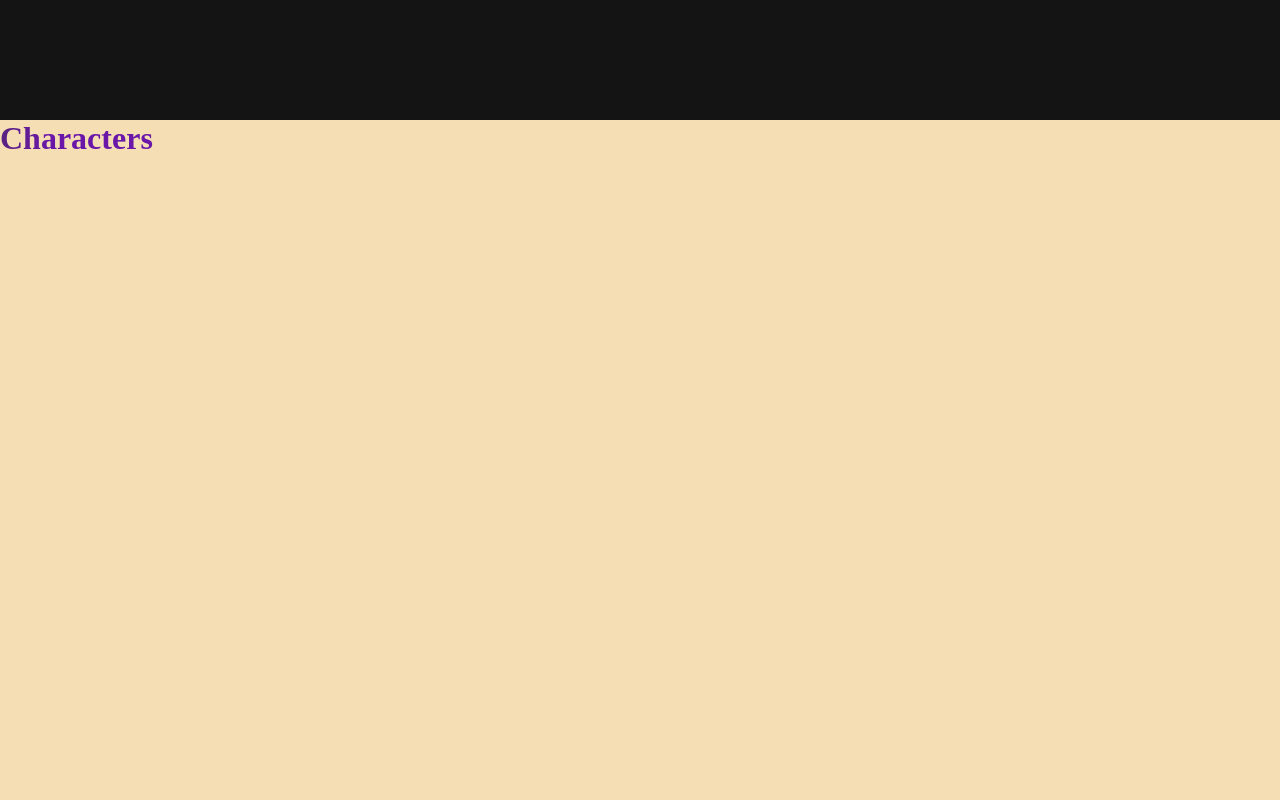
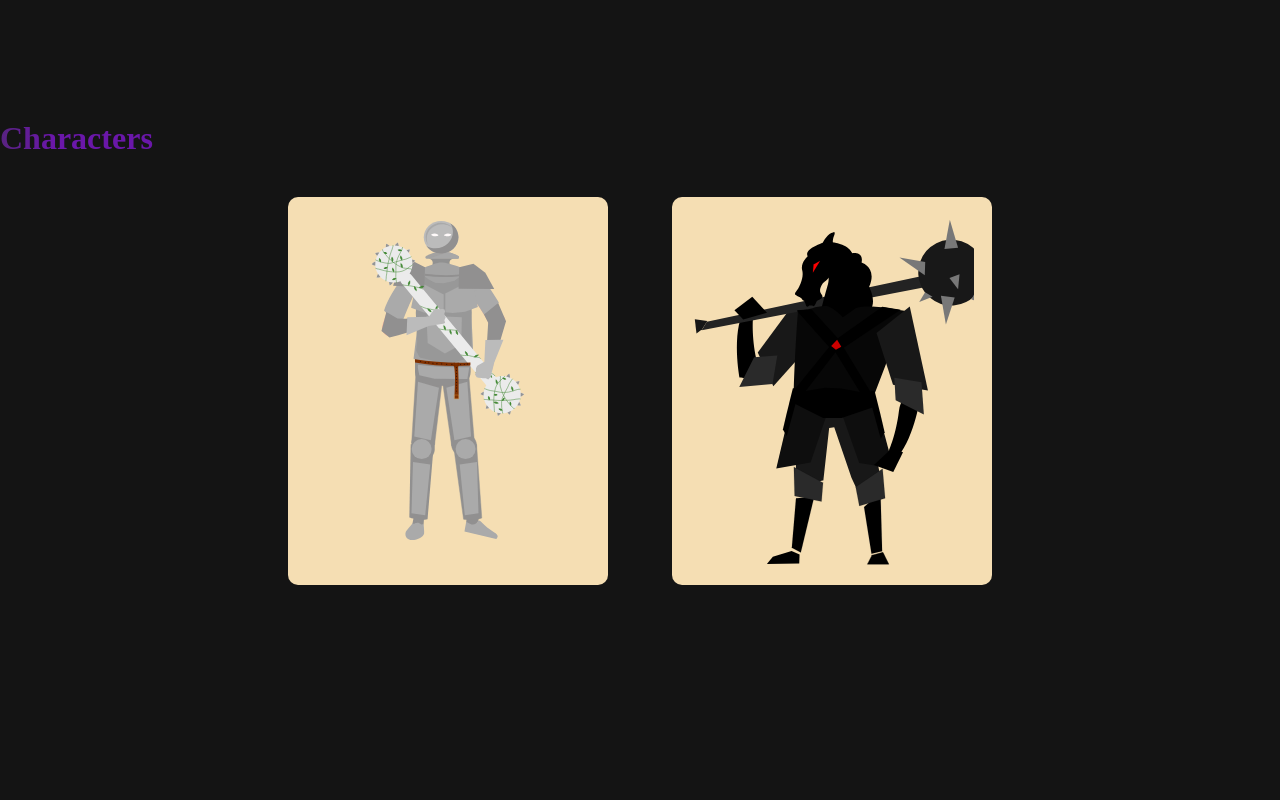
Before and after one commit to jlorlop980/onePageChessGame, a website built with Vite: page index.html in a window 1280 px wide. Shown: the part 1560-2360 px from the top of the page. Built offline with nearby package versions, Linux system fonts and the light colour scheme.

Commit message:
characters added

```diff
--- a/index.html
+++ b/index.html
@@ -5,15 +5,13 @@
     <link rel="icon" type="image/svg+xml" href="/vite.svg" />
     <link rel="stylesheet" href="./src/css/style.css">
     <meta name="viewport" content="width=device-width, initial-scale=1.0" />
-    <title>Chess Game</title>
+    <title>Hail to the Queen</title>
   </head>
   <body>
 
 
     <header>
       <img class="logo" src="./src/img/logo.png" alt="logo">
-      <h1 class="gradientText">Chess Game</h1>
-
     </header>
 
     <main>
@@ -46,6 +44,9 @@
           </a>
 
       </section>
+
+
+
       <section class="prueba" id="Fondos">
         <p class="gradientText">Backgrounds</p>
         <div id="image-track" data-mouse-down-at="0" data-prev-percentage="0">
@@ -54,15 +55,45 @@
           <img class="image" src="./src/img/bgPurple.jpg" alt="background Purple" draggable="false">
         </div>
       </section>
+
+
+
       <section class="prueba" id="Personajes">
         <h2 class="gradientText">Characters</h2>
+        <div class="cartitas">
+        <div class="scene scene--card">
+          <div class="carta">
+            <div class="card__face card__face--front">
+              <img class="personaje" src="src/img/Pawn_piece.svg" alt="personaje del peón">
+            </div>
+            <div class="card__face card__face--back">
+              <p class="lore">Once there was a lowly pawn on a chessboard who dreamed of becoming a queen. Despite its small size and limited movements,
+                the pawn never lost hope and kept striving for promotion. Through careful planning and strategic moves, the pawn advanced
+                towards the opposite end of the board.</p>
+            </div>
+          </div>
+        </div>
+        <div class="scene scene--card">
+          <div class="carta">
+            <div class="card__face card__face--front">
+              <img class="personaje" src="src/img/Caballo0.7.0.svg" alt="personaje del caballo">
+            </div>
+            <div class="card__face card__face--back">
+              <p class="lore">In the same chess game, there was a brave and cunning knight who saw the pawn as its enemy. The knight was determined to capture and eliminate the pawn,
+                but the pawn was equally determined to evade the knight's attacks. The two pieces engaged in a fierce battle, each one trying to outmaneuver the other. </p>
+            </div>
+          </div>
+        </div>
+      </div>
       </section>
-      <section class="prueba" id="Inspiracion">Inspiración</section>
+
+
+
+      <section class="prueba" id="Inspiracion">
+        Inspiración
+      </section>
     </main>
 
-    <footer>
-
-    </footer>
 
     <script type="module" src="src/js/main.js"></script>
   </body>
--- a/src/css/style.css
+++ b/src/css/style.css
@@ -19,7 +19,7 @@ header{
   background: linear-gradient(45deg, rgba(20,20,20,1) 0%, rgba(106,23,160,1) 78%);
   display: flex;
   flex-flow: row nowrap;
-  justify-content: space-between;
+  justify-content: center;
   align-items: center;
 
 }
@@ -199,11 +199,70 @@ padding: 0px;
 
 
 #Personajes{
-  background-color:wheat;
+  background-color:rgb(20,20,20);
 }
 
+.scene {
+  display: inline-block;
+  height: 30vw;
+  width: 40vh;
+/*   border: 1px solid #CCC; */
+  margin: 40px 0;
+  perspective: 600px;
+}
 
+.personaje{
+  height: 30vw;
+  width: 40vh;
+}
 
+.carta {
+  height: 30vw;
+  width: 40vh;
+  position: relative;
+  cursor: pointer;
+  transform-style: preserve-3d;
+  transform-origin: center right;
+  transition: transform 1s;
+}
+
+.carta.is-flipped {
+  transform: translateX(-100%) rotateY(-180deg);
+}
+
+.card__face {
+  position: absolute;
+  height: fit-content;
+  width: fit-content;
+  color: white;
+  backface-visibility: hidden;
+}
+
+.card__face--front {
+  background: wheat;
+  border-radius: 10px;
+}
+
+.card__face--back {
+  background: wheat;
+  transform: rotateY(180deg);
+  border-radius: 10px;
+
+}
+
+.lore{
+  padding: 5vmin;
+  font-size: 1rem;
+}
+
+.cartitas{
+  display: flex;
+  position: relative;
+  flex-flow: row wrap;
+  justify-content: center;
+  align-items: center;
+  gap: 5vw;
+}
 
 
 
--- a/src/js/main.js
+++ b/src/js/main.js
@@ -62,3 +62,10 @@ window.ontouchmove = e => handleOnMove(e.touches[0]);
 
 
 // para los personajes
+var cards = document.querySelectorAll('.carta');
+
+[...cards].forEach((card)=>{
+  card.addEventListener( 'click', function() {
+    card.classList.toggle('is-flipped');
+  });
+});
```
Also changed, not shown: src/img/Caballo0.7.0.svg (added), src/img/Pawn_piece.svg (added).
